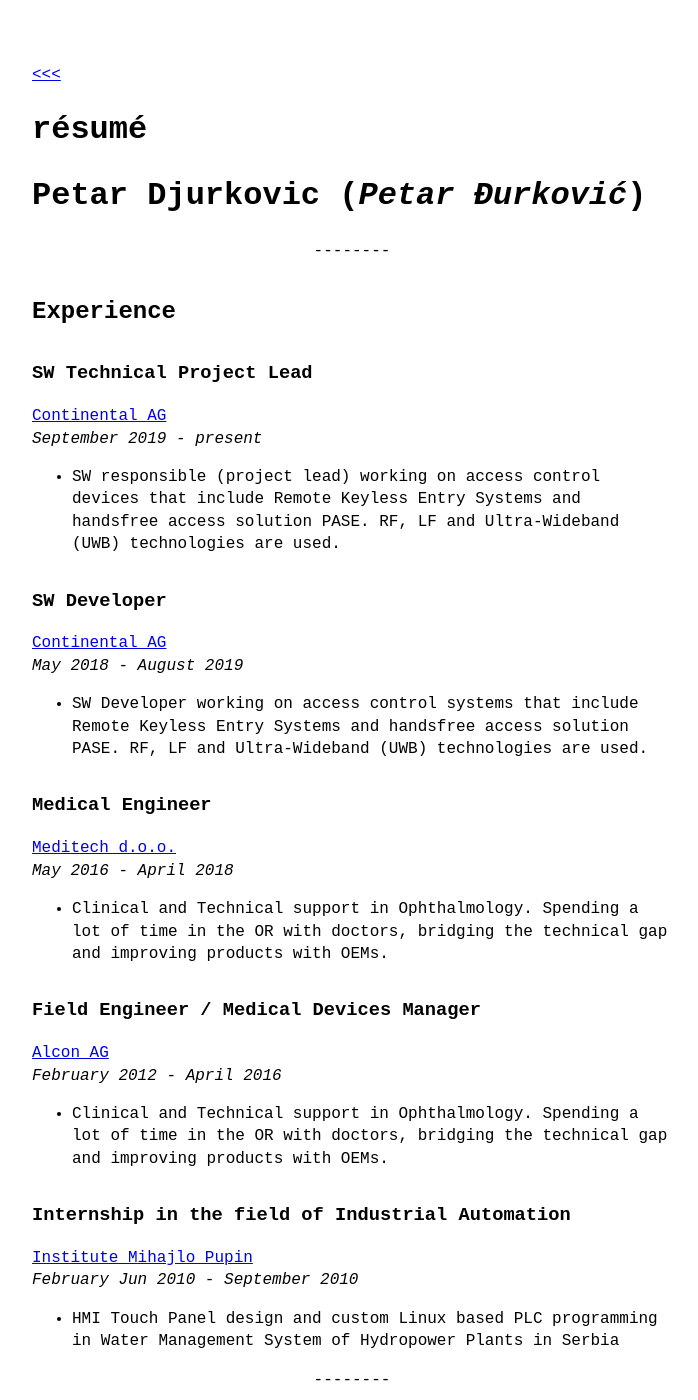
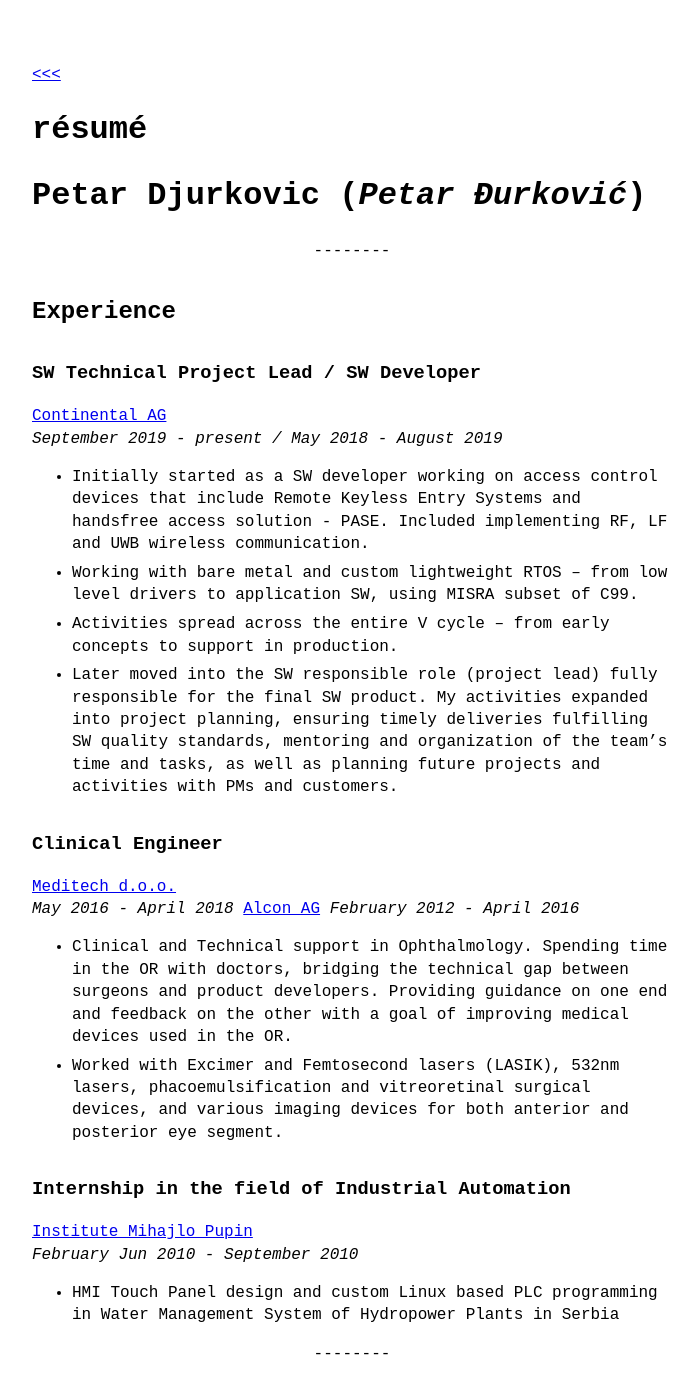
Before and after one commit to pdjurkovic/pdjurkovic.github.io, a Jekyll site: the page built from about.md, in a window 1280 px wide and 1400 px high. Shown: the whole window, without its empty margins (288-986 px from the left). Built offline with Jekyll 4.4.1, drawn with Linux system fonts in a browser that asks for light colours; some of the changed text lies outside the part shown.

Commit message:
- shape up of the resume

```diff
--- a/about.md
+++ b/about.md
@@ -7,25 +7,22 @@ title: résumé
 
 ***
 ## Experience
-### SW Technical Project Lead
+### SW Technical Project Lead / SW Developer
 [Continental AG](https://continental-automotive.com/)
-_September 2019 - present_
-- SW responsible (project lead) working on access control devices that include Remote Keyless Entry Systems and handsfree access solution PASE. RF, LF and Ultra-Wideband (UWB) technologies are used.
+_September 2019 - present / May 2018 - August 2019_
+- Initially started as a SW developer working on access control devices that include Remote Keyless Entry Systems and handsfree access solution - PASE. Included implementing RF, LF and UWB wireless communication.
+- Working with bare metal and custom lightweight RTOS – from low level drivers to application SW, using MISRA subset of C99.
+- Activities spread across the entire V cycle – from early concepts to support in production.
+- Later moved into the SW responsible role (project lead) fully responsible for the final SW product. My activities expanded into project planning, ensuring timely deliveries fulfilling SW quality standards, mentoring and organization of the team’s time and tasks, as well as planning future projects and activities with PMs and customers.
 
-### SW Developer
-[Continental AG](https://continental-automotive.com/)
-_May 2018 - August 2019_
-- SW Developer working on access control systems that include Remote Keyless Entry Systems and handsfree access solution PASE. RF, LF and Ultra-Wideband (UWB) technologies are used.
 
-### Medical Engineer
+### Clinical Engineer
 [Meditech d.o.o.](http://meditech.rs/)
 _May 2016 - April 2018_
-- Clinical and Technical support in Ophthalmology. Spending a lot of time in the OR with doctors, bridging the technical gap and improving products with OEMs.
-
-### Field Engineer / Medical Devices Manager
 [Alcon AG](https://www.alcon.com/)
 _February 2012 - April 2016_
-- Clinical and Technical support in Ophthalmology. Spending a lot of time in the OR with doctors, bridging the technical gap and improving products with OEMs.
+- Clinical and Technical support in Ophthalmology. Spending time in the OR with doctors, bridging the technical gap between surgeons and product developers. Providing guidance on one end and feedback on the other with a goal of improving medical devices used in the OR.
+- Worked with Excimer and Femtosecond lasers (LASIK), 532nm lasers, phacoemulsification and vitreoretinal surgical devices, and various imaging devices for both anterior and posterior eye segment.
 
 ### Internship in the field of Industrial Automation
 [Institute Mihajlo Pupin](http://www.pupin.rs/en/home/)
@@ -44,15 +41,15 @@ _2010 - 2011_
 ### BSc Electrical Engineering and Computer Science
 [University of Belgrade, School of Electrical Engineering](https://www.etf.bg.ac.rs/)
 _2006 - 2010_
-- Majored in Signal Processing and System Control, with a GPA of 9.29 out of 10.
+- Majored in Signal Processing and System Control with a strong backing in Computer Science and Electronics, with a GPA of 9.29 out of 10.
 - Diploma thesis _Determining of Speech Formant Frequencies Using Methods of Spectral Estimation_ successfully defended with the highest grade.
 
 ***
 ## Skills and Competences (and thoughts)
 - __Languages__: English(__C1__), Serbian(__native__)
-- __Programming languages__: Using C daily, C++ a bit less these days, assembly when something goes wrong..., sometimes messing around with Python (mostly), Matlab, Ruby, and maybe some other, but would not call myself a skilled user (sometimes heavy googling)...
+- __Programming languages__: Using C daily, C++ a bit less these days, assembly when something goes wrong, occasionally Python for scripting, MATLAB (math and plots/visualization), and maybe some other that I would not call myself a skilled user (heavy googling)...
 - __Editors__: whatever keeps me from debugging the toolchain into the wee hours, I'll use it. Yes, I like VS Code but if I would have to spend half of my time fixing the toolchain just so I could use it - not worth it. Not a vi(m) or emacs cultist.
-- __Version control__: It's a tool, not the product, most major (commercial) options get the job done IMO (_with some varying degree of ease_), but self-hosted git is as good as them.
+- __Version control__: It's a tool, not the product, most major (commercial) options get the job done IMO (_with some varying degree of ease_).
 - __Standards and processes__: While working on projects I had to comply with international standards like MISRA, ASPICE (derived from ISO/IEC 15504), ISO 26262, WP.29 (UNECE), and a bit of IEC 62304.
-- __Other__: I like playing around with electronics, PCB design (initially Eagle, not KiCad), Test and Measurement tools and HW tools in general (a bit of a hoarder). Trying to automate stuff here and there, but without relying on data gobbling services. 3D printing on my Prusa Mini, but my design skills in Fusion 360 are pretty limited.
+- __Other__: I like playing around with electronics, PCB design (initially Eagle, now KiCad), Test and Measurement tools and HW tools in general (a bit of a hoarder, I might need help). Trying to automate stuff here and there, but without relying on data gobbling services. 3D printing, but somewhat limited by my design skills in Fusion 360.
 Almost anything technical can spark my interest...
```
